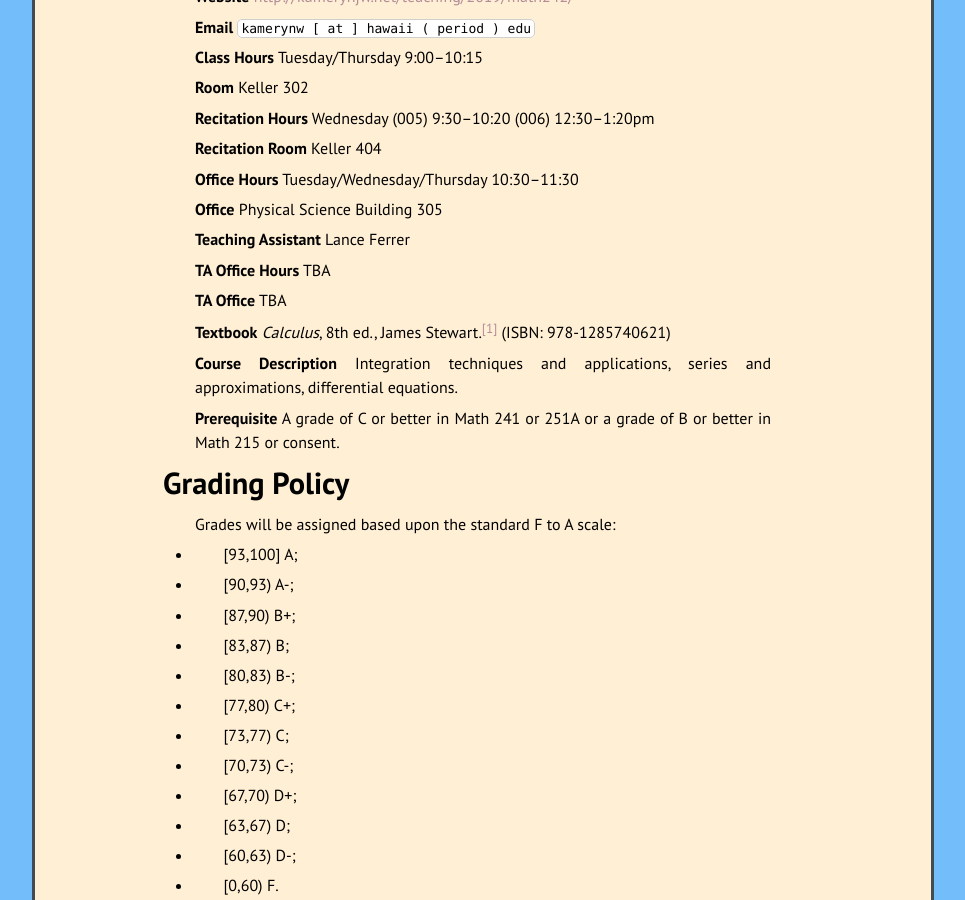
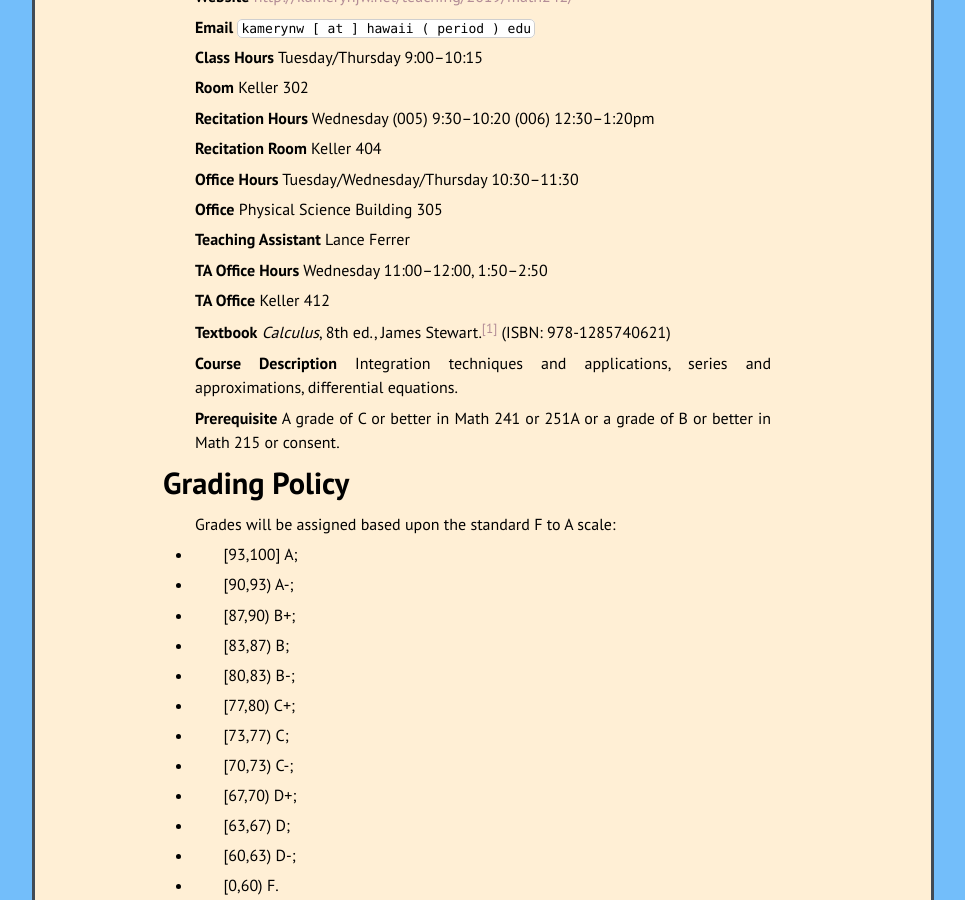
Before and after one commit to kamerynjw/kamerynjw.github.io, a Jekyll site: the page built from teaching/2019/math242/syllabus.md, in a window 1280 px wide and 900 px high, scrolled down 321 px. Shown: the whole window, without its empty margins (157-1122 px from the left). Built offline with Jekyll 4.4.1, drawn with Linux system fonts in a browser that asks for light colours; nearby versions of some CDN libraries.

Commit message:
ta office hours update

```diff
--- a/teaching/2019/math242/syllabus.md
+++ b/teaching/2019/math242/syllabus.md
@@ -29,9 +29,9 @@ Class Information
 
 **Teaching Assistant** Lance Ferrer
 
-**TA Office Hours** TBA
+**TA Office Hours** Wednesday 11:00–12:00, 1:50–2:50
 
-**TA Office** TBA
+**TA Office** Keller 412
 
 **Textbook** *Calculus*, 8th ed., James Stewart.<a name="back" href="#footnote"><sup>[1]</sup></a> (ISBN: 978-1285740621)
 
```
